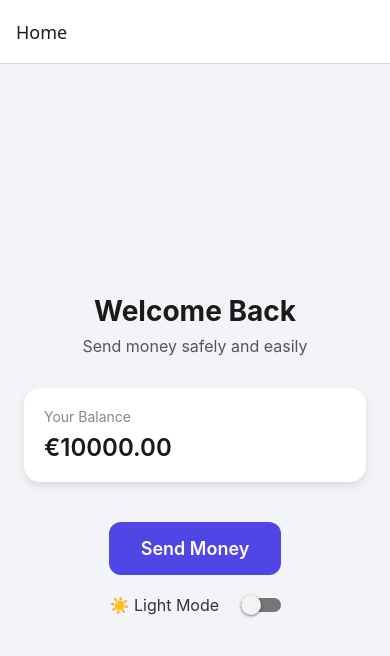
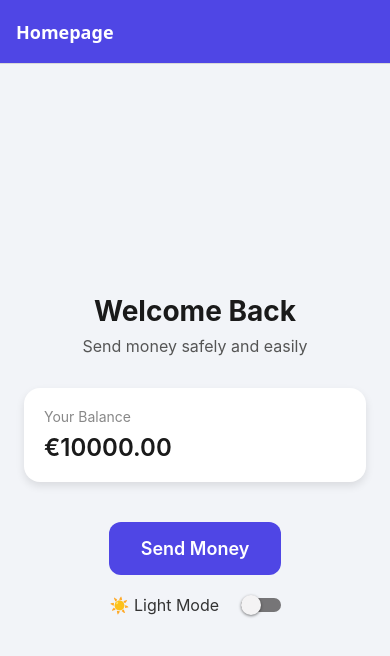
Before and after one commit to vananikolaidou/sendmoneyapp, a React Native app: screen /Homepage in a window 390 px wide. Shown: the top 656 px of the page. Built offline with nearby package versions, Linux system fonts and the light colour scheme.

Commit message:
Small fixes

```diff
--- a/components/AmountSlider.tsx
+++ b/components/AmountSlider.tsx
@@ -7,7 +7,7 @@ const AmountSlider = ({ value, onChange, max = 1000, isDark = false }) => {
 
   return (
     <View>
-      <Text style={styles.label}>Amount: ${value}</Text>
+      <Text style={styles.label}>Amount: €{value}</Text>
       <Slider
         minimumValue={0}
         maximumValue={max}
--- a/context/ThemeContext.tsx
+++ b/context/ThemeContext.tsx
@@ -1,8 +1,17 @@
-import React, { createContext, useState, useContext } from 'react';
+import React, { createContext, useState, useContext, ReactNode } from 'react';
 
-const ThemeContext = createContext(null);
+interface ThemeContextType {
+  isDark: boolean;
+  toggleTheme: () => void;
+}
 
-export const ThemeProvider = ({ children }) => {
+const ThemeContext = createContext<ThemeContextType | null>(null);
+
+interface ThemeProviderProps {
+  children: ReactNode;
+}
+
+export const ThemeProvider: React.FC<ThemeProviderProps> = ({ children }) => {
   const [isDark, setIsDark] = useState(false);
 
   const toggleTheme = () => setIsDark((prev) => !prev);
@@ -14,4 +23,10 @@ export const ThemeProvider = ({ children }) => {
   );
 };
 
-export const useTheme = () => useContext(ThemeContext);
+export const useTheme = () => {
+  const context = useContext(ThemeContext);
+  if (!context) {
+    throw new Error('useTheme must be used within a ThemeProvider');
+  }
+  return context;
+};
--- a/navigation/RootStack.tsx
+++ b/navigation/RootStack.tsx
@@ -8,11 +8,12 @@ import SuccessScreen from '../src/screens/SuccessScreen';
 import { BalanceProvider } from '../context/BalanceContext';
 import LoginScreen from '../src/screens/LoginScreen';
 import RegisterScreen from '../src/screens/RegisterScreen';
+import { StatusBar } from 'react-native';
 
 export type RootStackParamList = {
   Register: undefined;
   Login: undefined;
-  Home: undefined;
+  Homepage: undefined;
   SendMoney: undefined;
   Confirm: {
     recipient: string;
@@ -29,11 +30,25 @@ const Stack = createNativeStackNavigator<RootStackParamList>();
 const App = () => {
   return (
     <BalanceProvider>
+      <StatusBar
+        barStyle="dark-content"
+        backgroundColor="transparent"
+        translucent={true}
+        hidden={false}
+      />
       <NavigationContainer>
-        <Stack.Navigator initialRouteName="Home">
+        <Stack.Navigator initialRouteName="Homepage" screenOptions={{
+          headerStyle: {
+            backgroundColor: '#4f46e5',
+          },
+          headerTintColor: '#fff',
+          headerTitleStyle: {
+            fontWeight: 'bold',
+          },
+        }}>
           {/* <Stack.Screen name="Register" component={RegisterScreen} />
           <Stack.Screen name="Login" component={LoginScreen} /> */}
-          <Stack.Screen name="Home" component={HomeScreen} />
+          <Stack.Screen name="Homepage" component={HomeScreen} />
           <Stack.Screen name="SendMoney" component={SendMoneyScreen} />
           <Stack.Screen name="Confirm" component={ConfirmScreen} />
           <Stack.Screen name="Success" component={SuccessScreen} />
```
